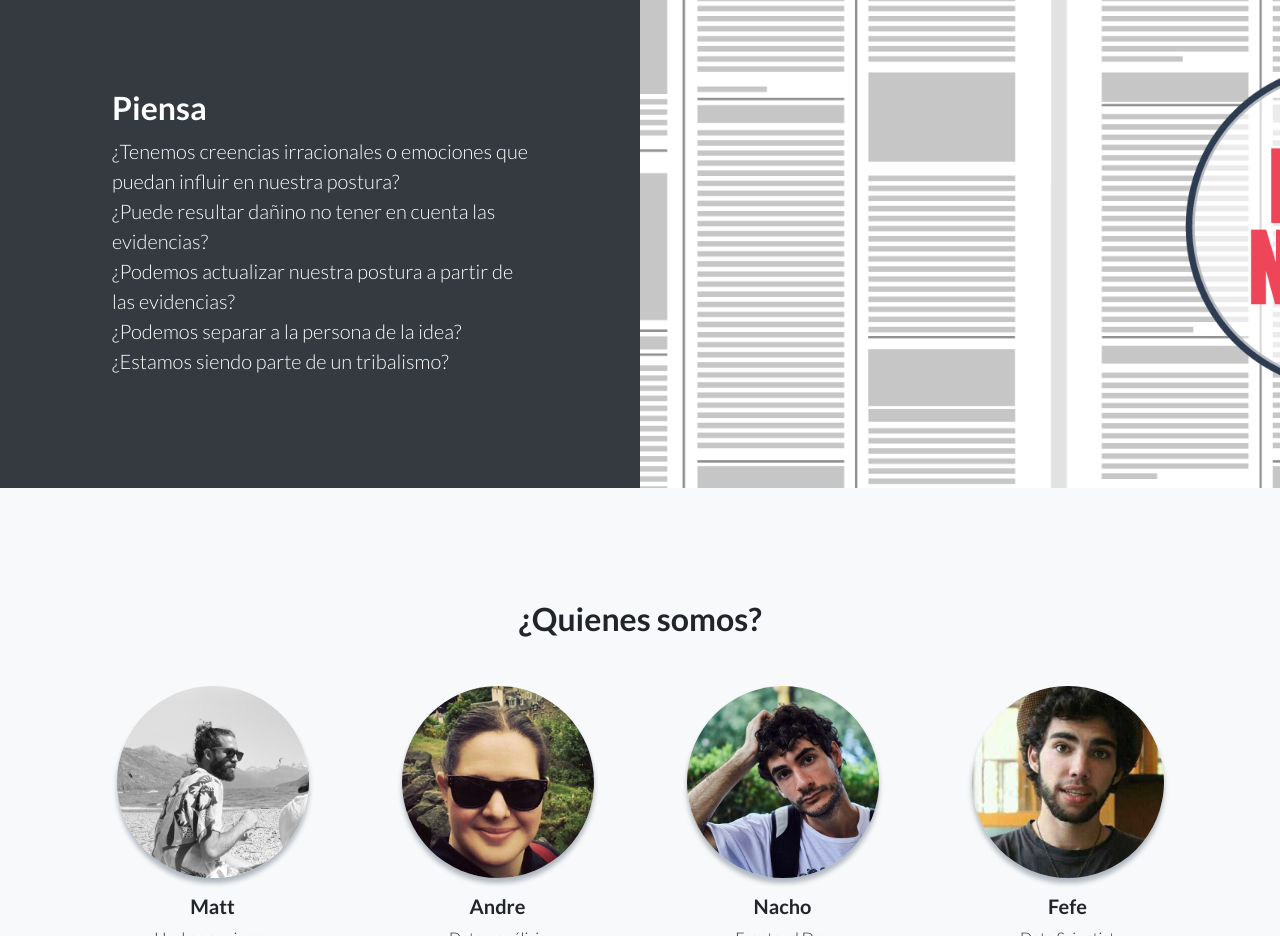
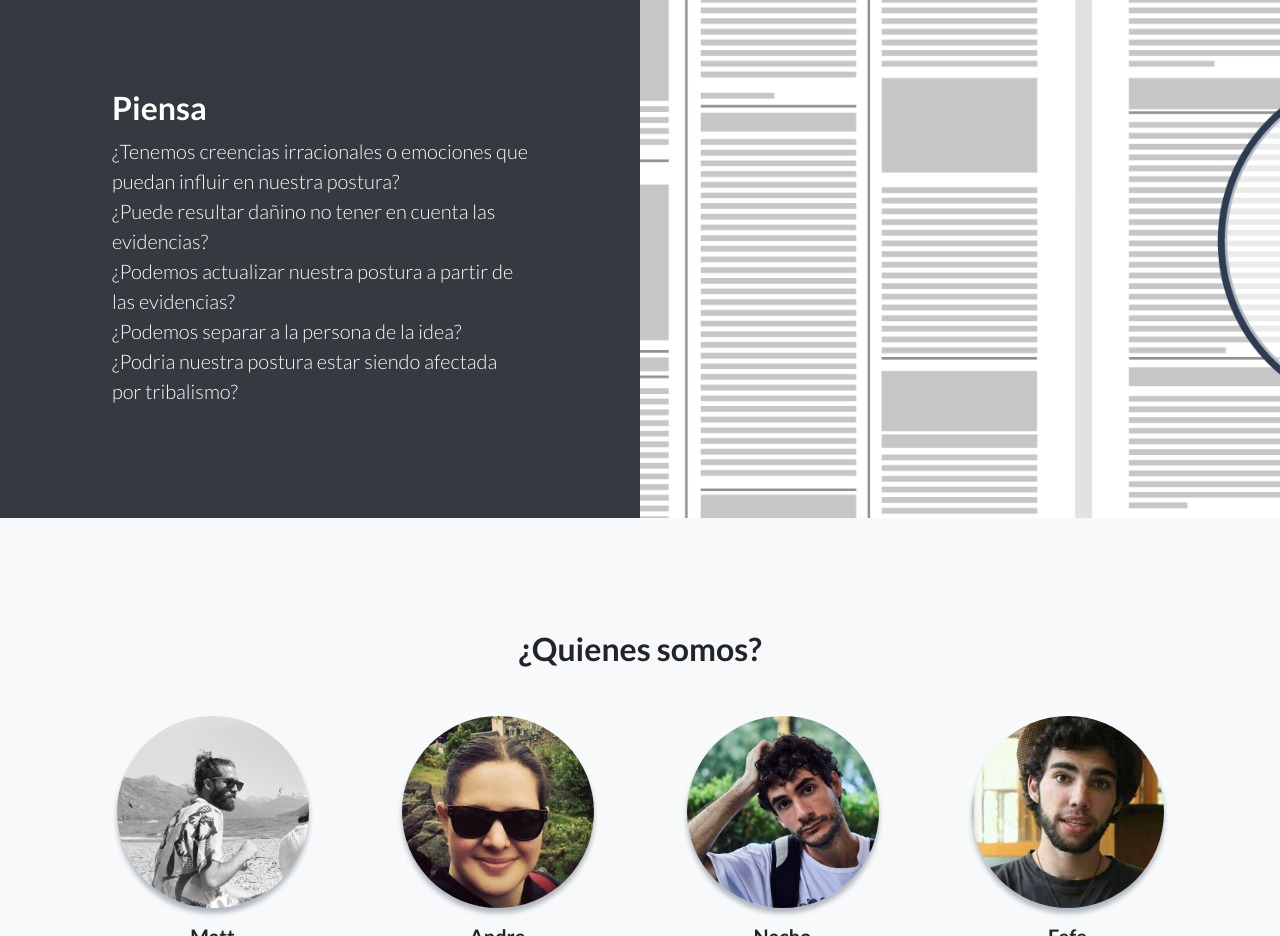
Before and after one commit to NachoKai/Cheque.ar, a website: page index.html in a window 1280 px wide. Shown: the part 2000-2936 px from the top of the page. Drawn offline with nearby package versions, Linux system fonts and the light colour scheme.

Commit message:
Update index.html

```diff
--- a/index.html
+++ b/index.html
@@ -111,7 +111,7 @@
           style="background-image: url('img/bg-showcase-3.png');"></div>
         <div class="col-lg-6 order-lg-1 my-auto showcase-text">
           <h2>Piensa</h2>
-          <p class="lead mb-0">¿Tenemos creencias irracionales o emociones que puedan influir en nuestra postura?<br>¿Puede resultar dañino no tener en cuenta las evidencias?<br>¿Podemos actualizar nuestra postura a partir de las evidencias?<br>¿Podemos separar a la persona de la idea?<br>¿Estamos siendo parte de un tribalismo?</p>
+          <p class="lead mb-0">¿Tenemos creencias irracionales o emociones que puedan influir en nuestra postura?<br>¿Puede resultar dañino no tener en cuenta las evidencias?<br>¿Podemos actualizar nuestra postura a partir de las evidencias?<br>¿Podemos separar a la persona de la idea?<br>¿Podria nuestra postura estar siendo afectada por tribalismo?</p>
         </div>
       </div>
     </div>
```
